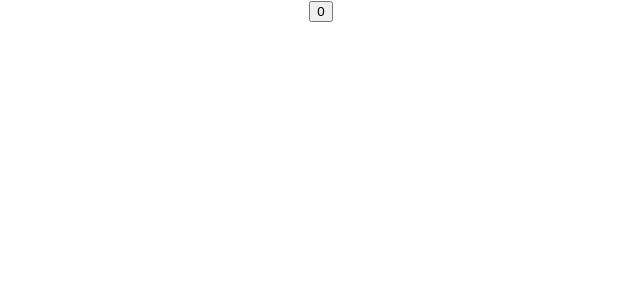
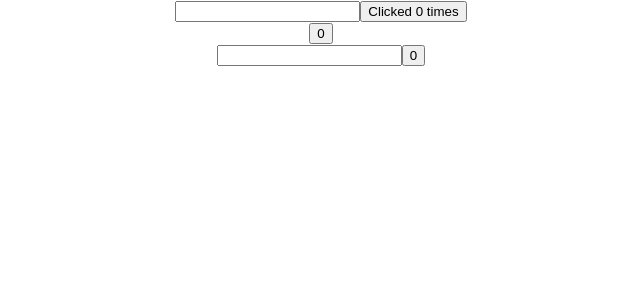
Before and after one commit to dev-kakash/react-hook, a React (Create React App) app: page / in a window 1280 px wide. Shown: the top 300 px of the page, without its empty margins (319-959 px from the left). Built offline with nearby package versions, Linux system fonts and the light colour scheme.

Commit message:
Conditionally run effects

```diff
--- a/src/App.js
+++ b/src/App.js
@@ -6,6 +6,7 @@ import HookCounterThree from "./components/HookCounterThree";
 import HookCounterFour from "./components/HookCounterFour";
 import ClassCounterTwo from "./components/ClassCounterTwo";
 import HookEffect from "./components/HookEffect";
+import HookEffectTwo from "./components/HookEffectTwo";
 
 function App() {
   return (
@@ -14,9 +15,10 @@ function App() {
       <HookCounter />
       <HookCounterTwo />
       <HookCounterThree />
-      <HookCounterFour />
-      <ClassCounterTwo /> */}
+      <HookCounterFour /> */}
+      <ClassCounterTwo />
       <HookEffect />
+      <HookEffectTwo />
     </div>
   );
 }
--- a/src/components/ClassCounterTwo.js
+++ b/src/components/ClassCounterTwo.js
@@ -6,18 +6,29 @@ class ClassCounterTwo extends Component {
 
     this.state = {
       count: 0,
+      name: "",
     };
   }
   componentDidMount() {
     document.title = `Clicked ${this.state.count} times`;
   }
-  componentDidUpdate() {
-    document.title = `Clicked ${this.state.count} times`;
+  componentDidUpdate(prevProps, prevState) {
+    if (prevState.count !== this.state.count) {
+      console.log("Updatinggggggg");
+      document.title = `Clicked ${this.state.count} times`;
+    }
   }
 
   render() {
     return (
       <div>
+        <input
+          type="text"
+          value={this.state.name}
+          onChange={(e) => {
+            this.setState({ name: e.target.value });
+          }}
+        />
         <button onClick={() => this.setState({ count: this.state.count + 1 })}>
           Clicked {this.state.count} times
         </button>
--- /dev/null
+++ b/src/components/HookEffectTwo.js
@@ -0,0 +1,22 @@
+import React, { useState, useEffect } from "react";
+
+const HookEffectTwo = () => {
+  const [count, setCount] = useState(0);
+  const [name, setName] = useState("");
+  useEffect(() => {
+    console.log("Updatingggggggggggggggggg");
+    document.title = `Clicked ${count} times`;
+  }, [count]);
+  return (
+    <div>
+      <input
+        type="text"
+        value={name}
+        onChange={(e) => setName(e.target.value)}
+      />
+      <button onClick={() => setCount(count + 1)}>{count}</button>
+    </div>
+  );
+};
+
+export default HookEffectTwo;
```
